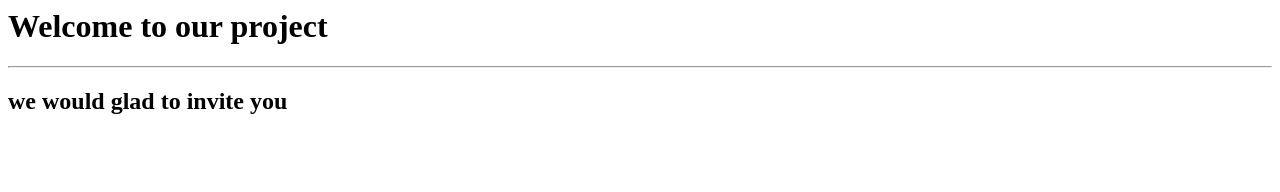
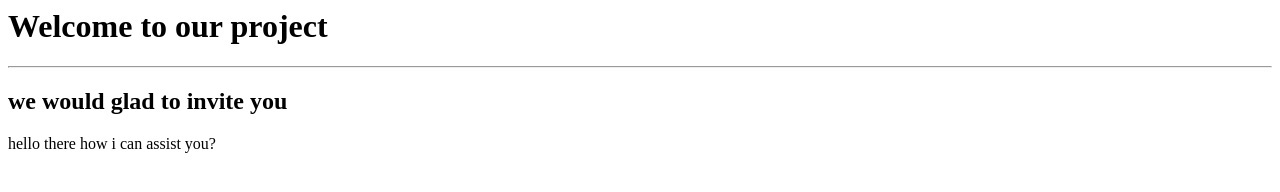
Before and after one commit to Selvakumar246/DigitalPen, a plain HTML site: page index.html in a window 1280 px wide. Drawn offline with Linux system fonts and the light colour scheme.

Commit message:
added a p tag

```diff
--- a/index.html
+++ b/index.html
@@ -6,5 +6,6 @@
   <h1> Welcome to our project </h1>
   <hr>
   <h2> we would glad to invite you </h2>
+  <p>hello there how i can assist you?</p>
   </body>
 </html>
```
